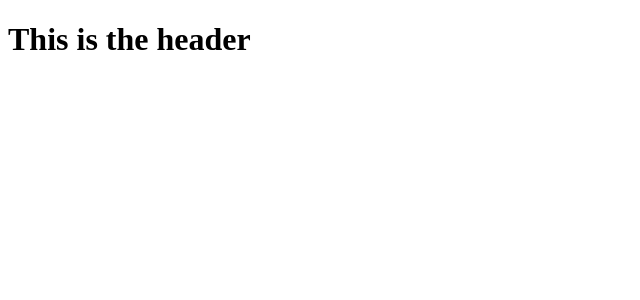
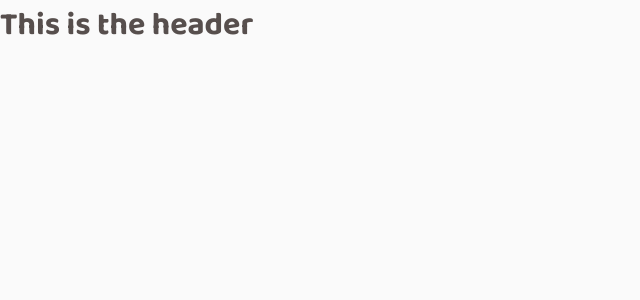
Before and after one commit to davirlima/coffee-delivery, a React (Vite) app: page / in a window 1280 px wide. Shown: the top 300 px of the page, without its empty margins (0-640 px from the left). Built offline with nearby package versions, Linux system fonts and the light colour scheme.

Commit message:
Estilos, cores e temas globais

```diff
--- a/index.html
+++ b/index.html
@@ -2,6 +2,12 @@
 <html lang="en">
   <head>
     <meta charset="UTF-8" />
+    <link rel="preconnect" href="https://fonts.googleapis.com" />
+    <link rel="preconnect" href="https://fonts.gstatic.com" crossorigin />
+    <link
+      href="https://fonts.googleapis.com/css2?family=Baloo+2:wght@700;800&family=Roboto:wght@400;700&display=swap"
+      rel="stylesheet"
+    />
     <!-- <link rel="icon" type="image/svg+xml" href="/src/assets/logo.svg" /> -->
     <meta name="viewport" content="width=device-width, initial-scale=1.0" />
     <title>Coffe Delivery</title>
--- a/src/App.tsx
+++ b/src/App.tsx
@@ -1,10 +1,16 @@
 import { BrowserRouter } from "react-router-dom";
+import { ThemeProvider } from "styled-components";
 import { Router } from "./Router";
+import { GlobalStyle } from "./styles/global";
+import { defaultTheme } from "./styles/themes/default";
 
 export function App() {
   return (
-    <BrowserRouter>
-      <Router />
-    </BrowserRouter>
+    <ThemeProvider theme={defaultTheme}>
+      <GlobalStyle />
+      <BrowserRouter>
+        <Router />
+      </BrowserRouter>
+    </ThemeProvider>
   );
 }
--- /dev/null
+++ b/src/styles/global.ts
@@ -0,0 +1,41 @@
+import { createGlobalStyle } from "styled-components";
+
+export const GlobalStyle = createGlobalStyle`
+    *{
+        margin: 0;
+        padding: 0;
+        box-sizing: border-box;
+    }
+
+    body {
+        background-color: ${(props) => props.theme.body_bg};
+        color: ${(props) => props.theme.base_txt}
+    }
+
+    body,
+    button,
+    input,
+    textarea{
+        font-family: 'Roboto', sans-serif;
+        font-weight: 400;
+        font-size: 1rem;
+        -webkit-font-smoothing: antialiased;
+    }
+
+    h1,
+    h2,
+    h3,
+    h4,
+    h5,
+    h6{
+        font-family: 'Baloo 2', cursive;
+        font-weight: 700;
+        -webkit-font-smoothing: antialiased;
+    }
+
+    @media screen and (max-width: 768px) {
+        html{
+            font-size: 87.5%;
+        }
+    }
+`;
--- /dev/null
+++ b/src/styles/themes/default.ts
@@ -0,0 +1,19 @@
+export const defaultTheme = {
+  body_bg: "#fafafa",
+
+  white: "#ffffff",
+
+  base_input: "#ededed",
+
+  base_button: "#e6e5e5",
+
+  base_hover: "#d7d5d5",
+
+  base_label: "#8d8686",
+
+  base_txt: "#574f4d",
+
+  base_subtitle: "#403937",
+
+  base_title: "#272221",
+};
```
Also changed, not shown: src/@types/styled.d.ts (added, +8 -0 lines).
